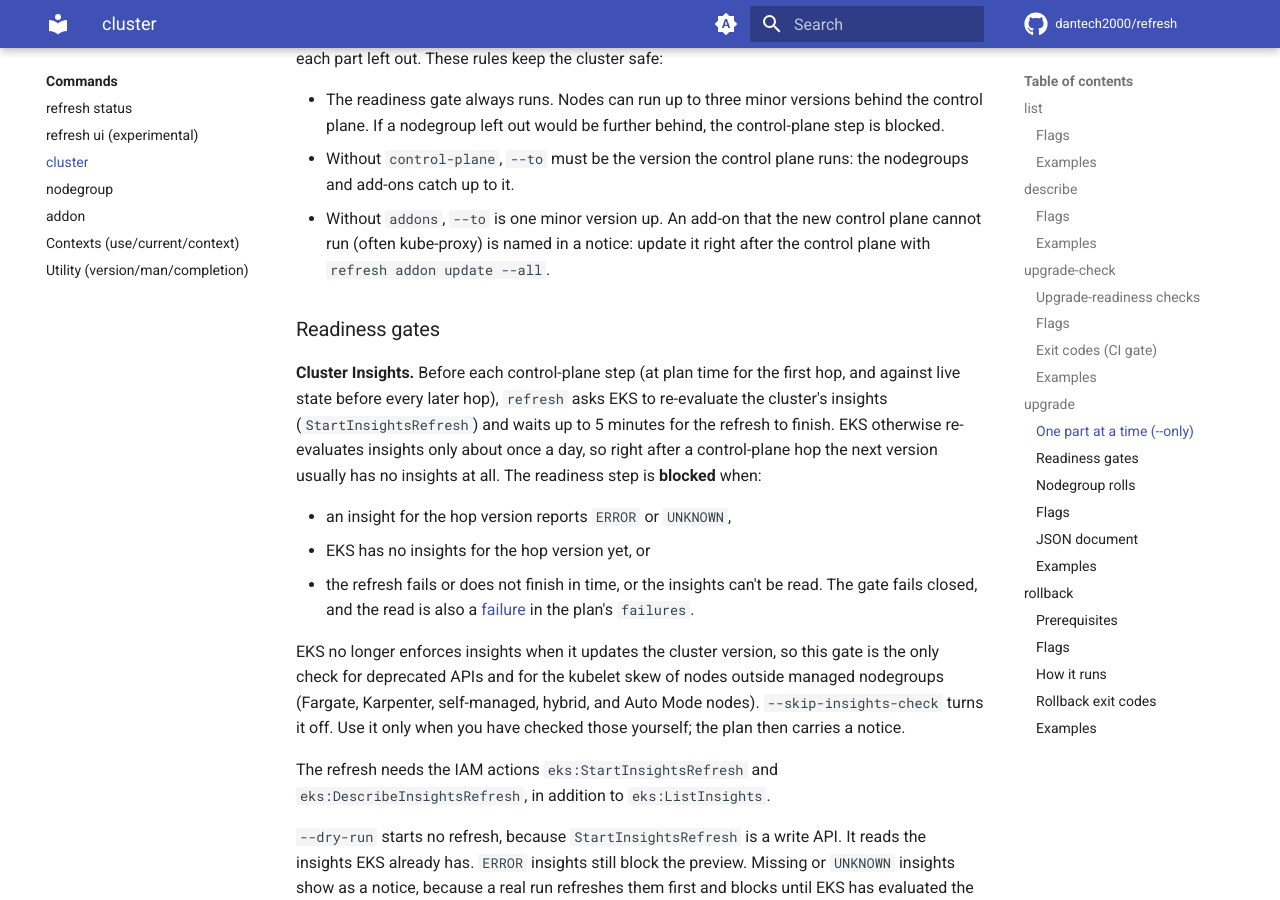
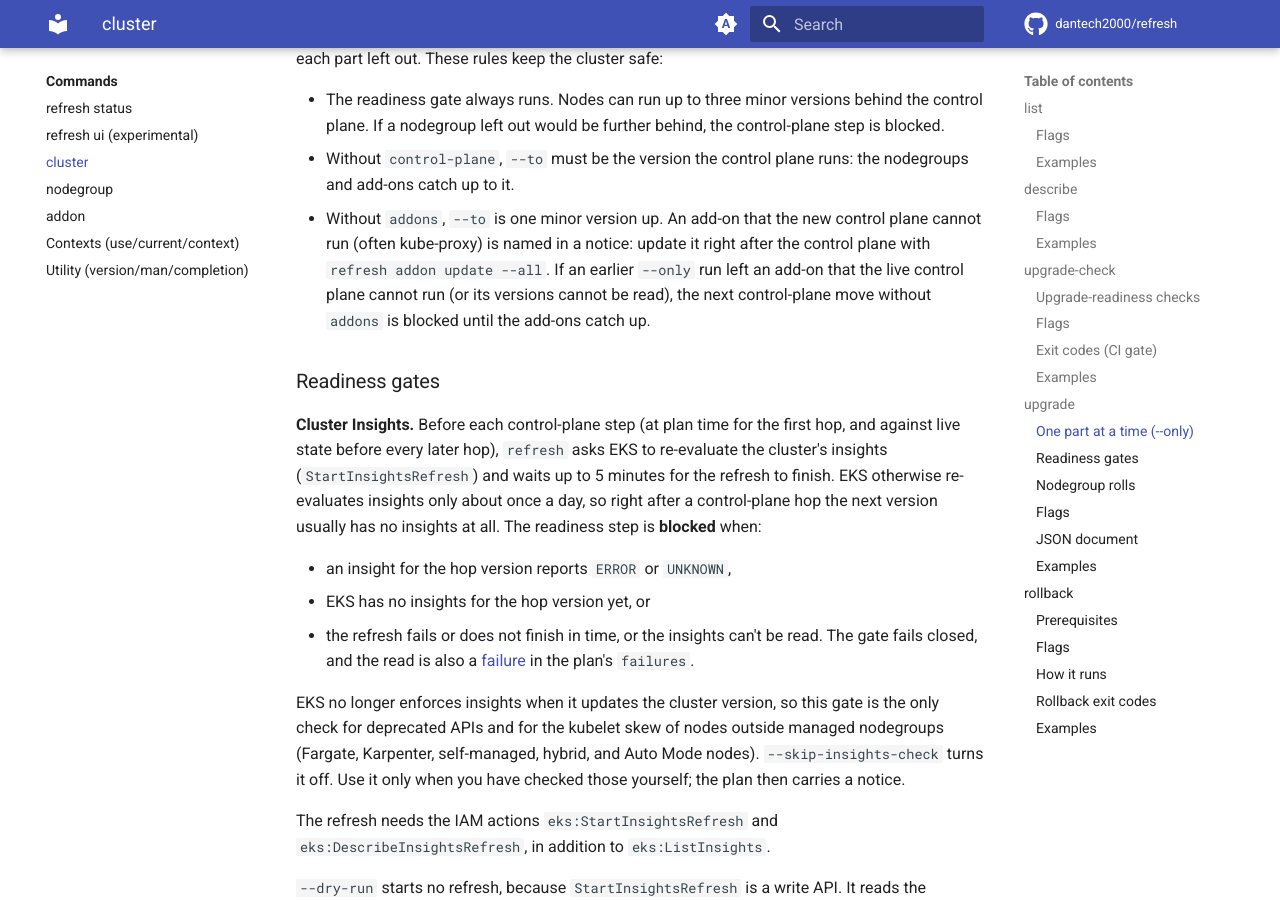
Before and after one commit to dantech2000/refresh, an MkDocs documentation site: the page built from docs/commands/cluster.md, in a window 1280 px wide and 900 px high, scrolled down 8034 px. Built offline with MkDocs 1.6.1 and Material for MkDocs 9.7.7, drawn with Linux system fonts in a browser that asks for light colours; comment, search, counter and statistics services are not loaded.

Commit message:
docs(upgrade): name the add-on guard of --only

```diff
--- a/docs/commands/cluster.md
+++ b/docs/commands/cluster.md
@@ -333,7 +333,10 @@ the cluster safe:
   runs: the nodegroups and add-ons catch up to it.
 - Without `addons`, `--to` is one minor version up. An add-on that the new
   control plane cannot run (often kube-proxy) is named in a notice: update
-  it right after the control plane with `refresh addon update --all`.
+  it right after the control plane with `refresh addon update --all`. If an
+  earlier `--only` run left an add-on that the live control plane cannot run
+  (or its versions cannot be read), the next control-plane move without
+  `addons` is blocked until the add-ons catch up.
 
 ### Readiness gates
 
```
